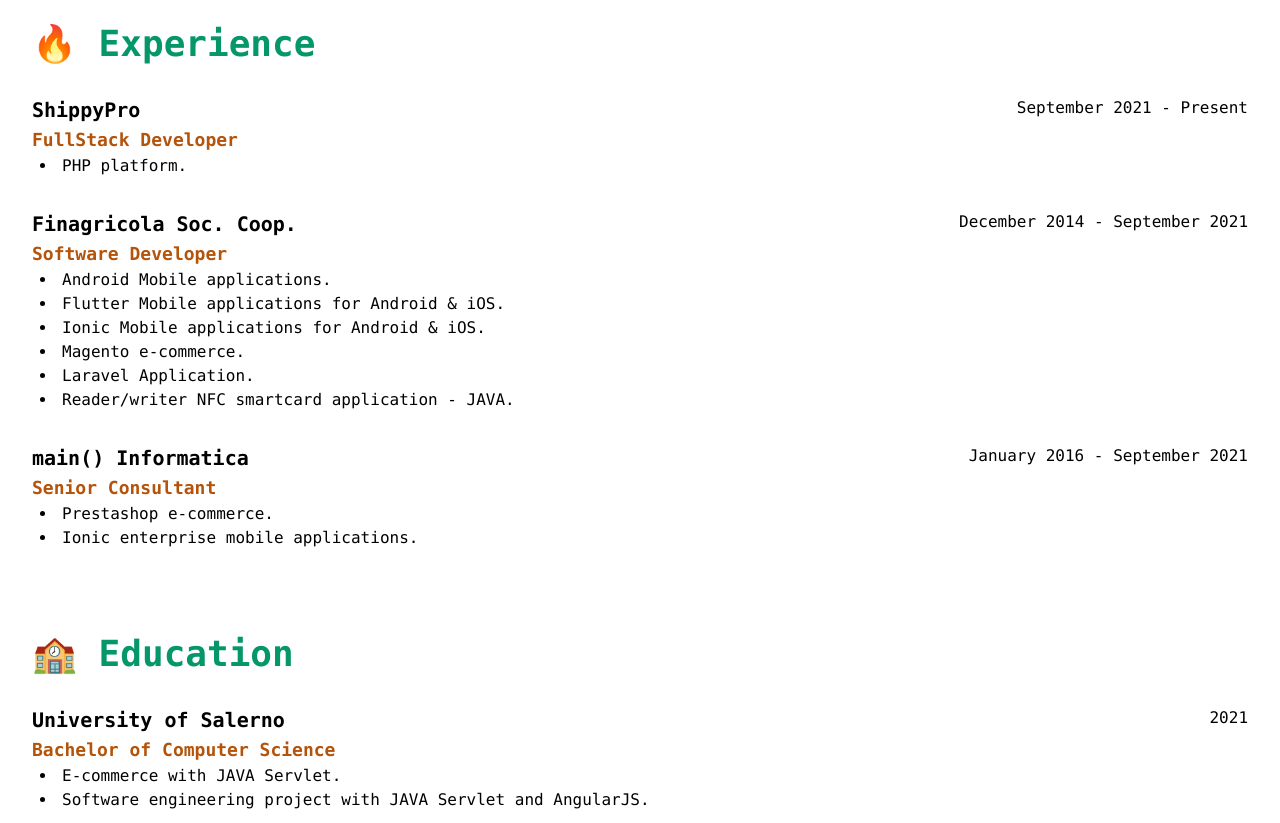
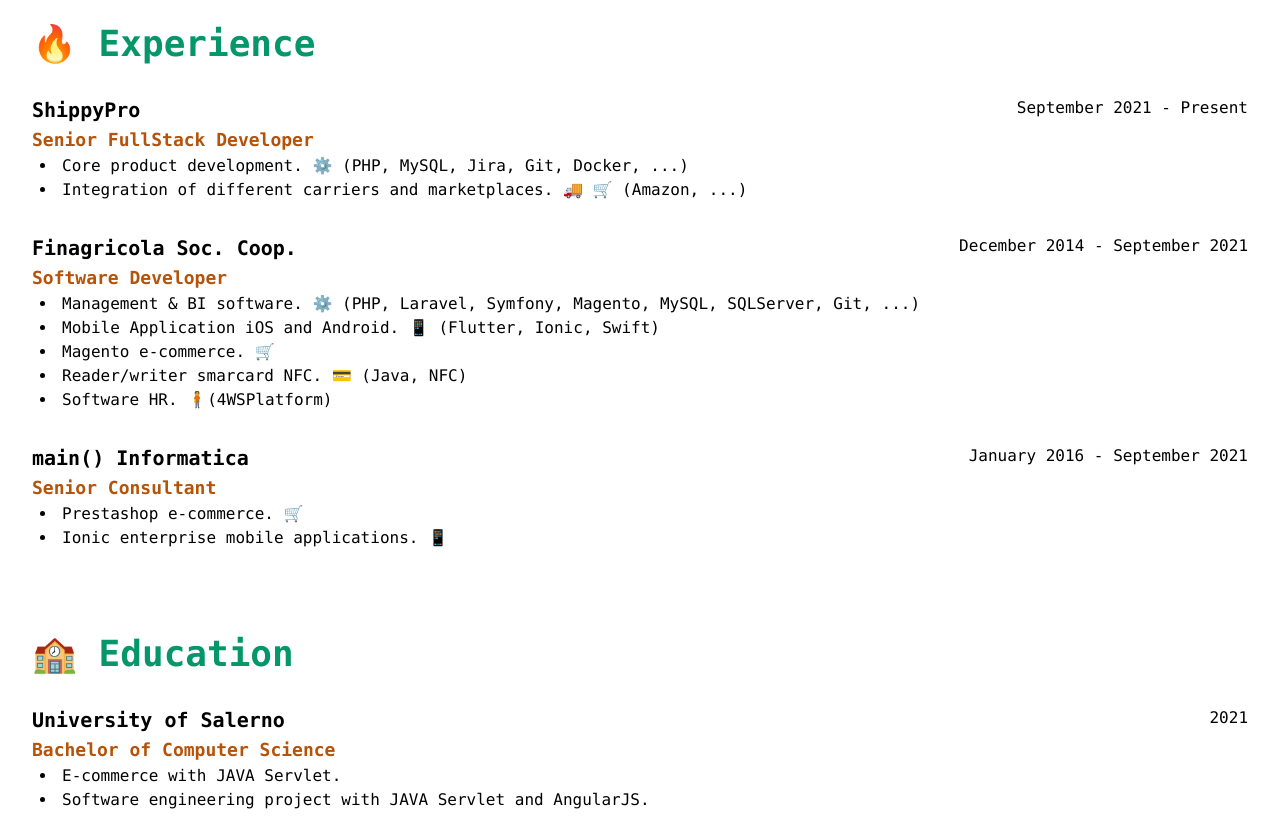
Before and after one commit to Valitutto/valitutto.github.io, a website: page index.html in a window 1280 px wide. Shown: the part 700-1523 px from the top of the page. Drawn offline with Linux system fonts and the light colour scheme.

Commit message:
update info

```diff
--- a/index.html
+++ b/index.html
@@ -4,7 +4,7 @@
 <head>
     <meta charset="UTF-8" />
     <meta name="viewport" content="width=device-width, initial-scale=1.0" />
-    <link href="main.css?23022022" rel="stylesheet">
+    <link href="main.css?22062022" rel="stylesheet">
 
     <meta name="description"
         content="Giuseppe Valitutto | Software Developer | Mobile, Web, Desktop Development - Milan, Italy" />
@@ -70,7 +70,7 @@
                     <code>&lt;/&gt;</code>
                 </p>
                 <p class="mt-3 md:text-xl">
-                    👨🏻‍💻 FullStack Developer @
+                    👨🏻‍💻 Senior FullStack Developer @
                     <a href="https://www.shippypro.com/" target="_blank" rel="noopener"><span class="underline decoration-turquoise">Shippy</span><span class="underline decoration-magenta">Pro</span></a>
                 </p>
             </div>
@@ -125,9 +125,10 @@
                     <h3 class="text-xl font-semibold mb-0.5">
                         ShippyPro
                     </h3>
-                    <p class="yellow-text">FullStack Developer</p>
+                    <p class="yellow-text">Senior FullStack Developer</p>
                     <ul class="ul-list">
-                        <li>PHP platform.</li>
+                        <li>Core product development. ⚙️ (PHP, MySQL, Jira, Git, Docker, ...)</li>
+                        <li>Integration of different carriers and marketplaces. 🚚 🛒 (Amazon, ...)</li>
                     </ul>
                 </div>
                 <div class="flex-auto text-right">September 2021 - Present</div>
@@ -140,12 +141,11 @@
                     </h3>
                     <p class="yellow-text">Software Developer</p>
                     <ul class="ul-list">
-                        <li>Android Mobile applications.</li>
-                        <li>Flutter Mobile applications for Android & iOS.</li>
-                        <li>Ionic Mobile applications for Android & iOS.</li>
-                        <li>Magento e-commerce.</li>
-                        <li>Laravel Application.</li>
-                        <li>Reader/writer NFC smartcard application - JAVA.</li>
+                        <li>Management & BI software. ⚙️ (PHP, Laravel, Symfony, Magento, MySQL, SQLServer, Git, ...)</li>
+                        <li>Mobile Application iOS and Android. 📱 (Flutter, Ionic, Swift)</li>
+                        <li>Magento e-commerce. 🛒</li>
+                        <li>Reader/writer smarcard NFC. 💳 (Java, NFC)</li>
+                        <li>Software HR. 🧍(4WSPlatform)</li>
                     </ul>
                 </div>
                 <div class="flex-auto text-right">December 2014 - September 2021</div>
@@ -158,8 +158,8 @@
                     </h3>
                     <p class="yellow-text">Senior Consultant</p>
                     <ul class="ul-list">
-                        <li>Prestashop e-commerce.</li>
-                        <li>Ionic enterprise mobile applications.</li>
+                        <li>Prestashop e-commerce. 🛒</li>
+                        <li>Ionic enterprise mobile applications. 📱</li>
                     </ul>
                 </div>
                 <div class="flex-auto text-right">January 2016 - September 2021</div>
```
